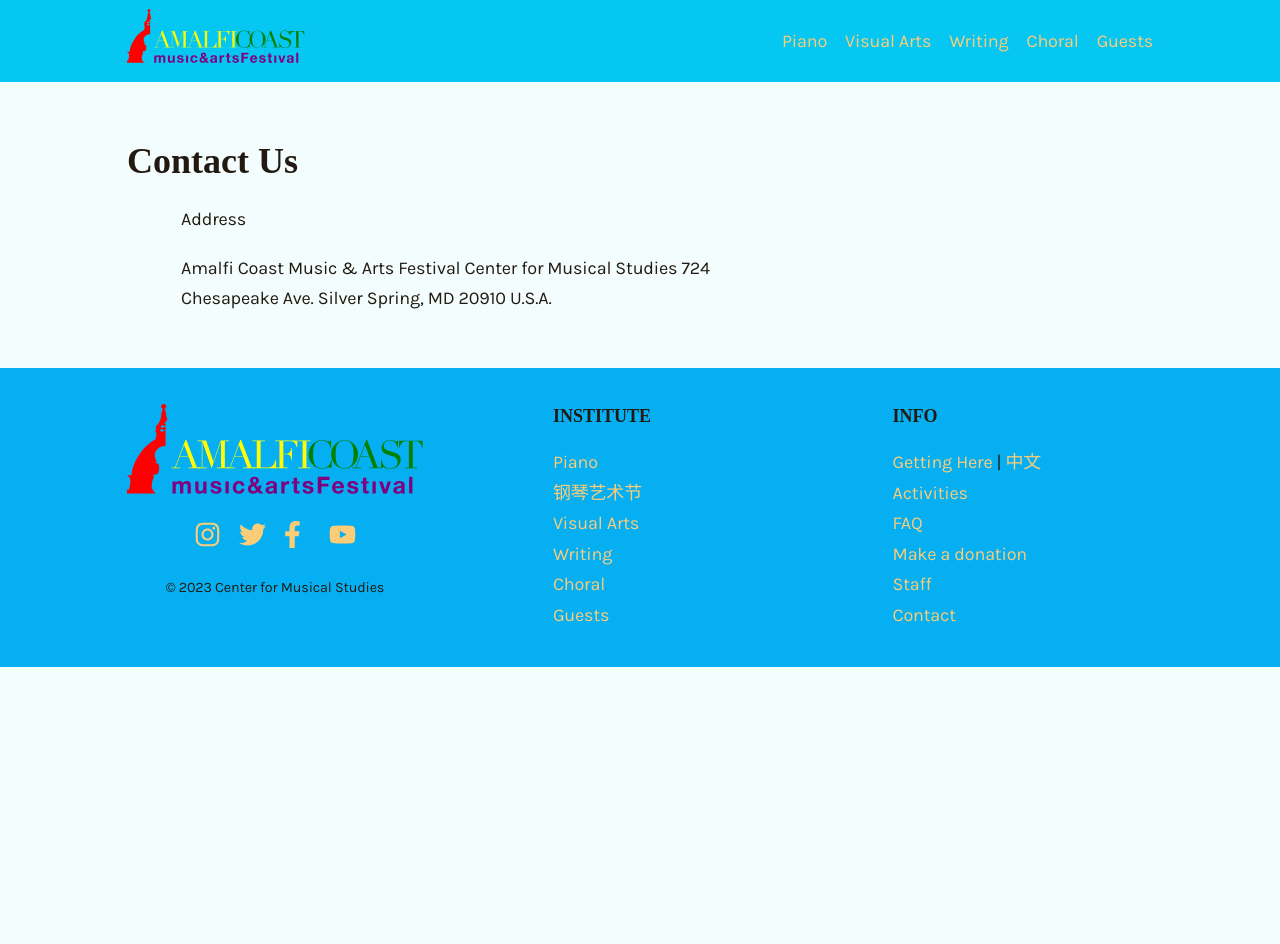
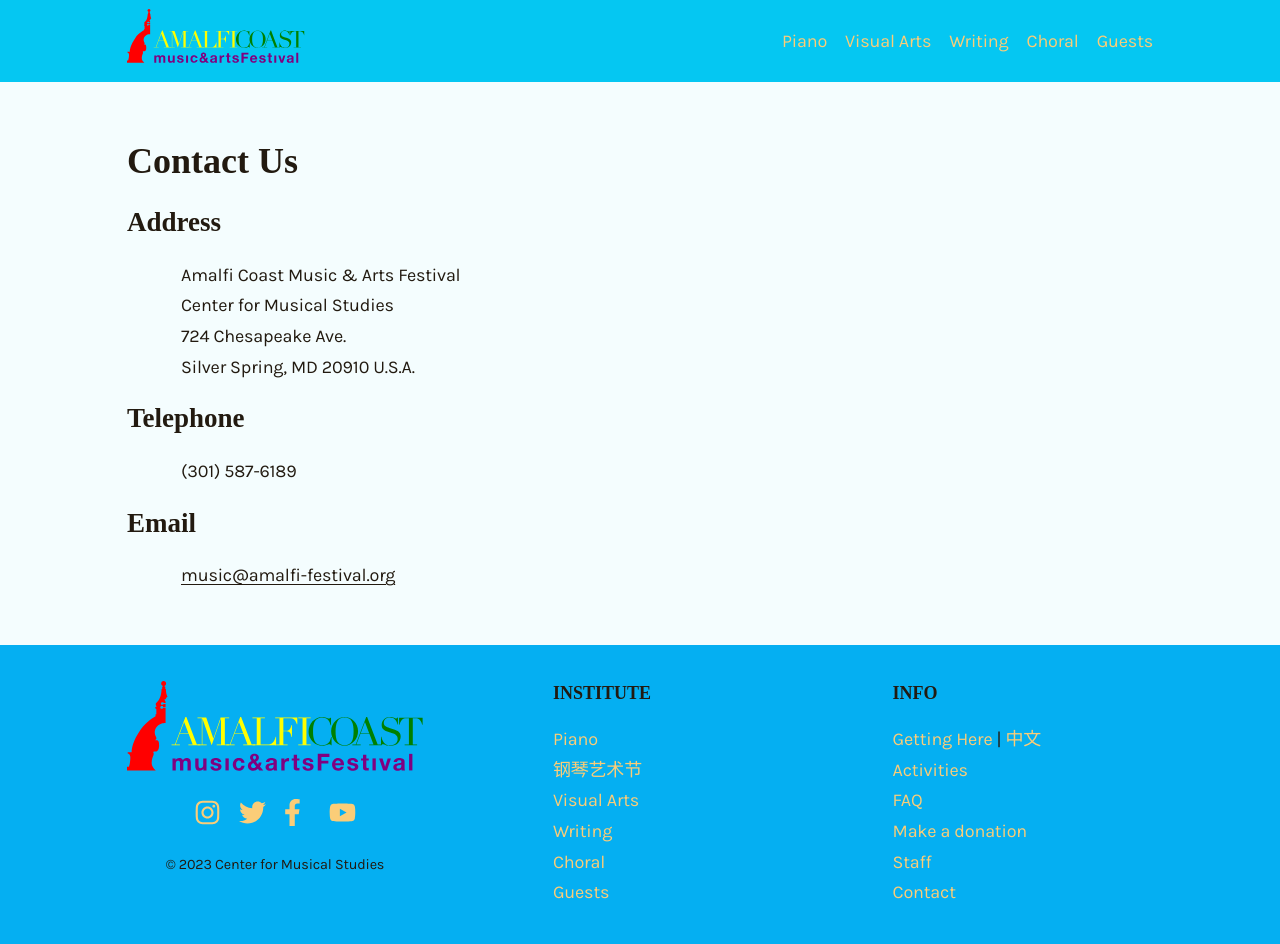
Before and after one commit to Amalfi-Festival/amalfi-festival-org, a Jekyll site: the page built from contact.md, in a window 1280 px wide. Built offline with Jekyll 4.4.1, drawn with Linux system fonts in a browser that asks for light colours; some web fonts are replaced; before the commit the page ends 900 px from its top, so only the background shows below that.

Commit message:
Add Mary Hall Surface to writing program
Add map to travel page. Format contact page

```diff
--- a/_layouts/faculty.html
+++ b/_layouts/faculty.html
@@ -13,7 +13,7 @@
 {%- for program in site.programs -%}
     {%- for session in program.sessions -%}
         {%- if session.faculty contains page.slug -%}
-            {%- capture session-available %}{{ program.program-name | smartify }}, {{ session.session-name }} ({% include utilities/date-range.html dates=session.dates %}){% endcapture -%}
+            {%- capture session-available %}{{ program.program-name | smartify }}{% if session.session-name %}, {{ session.session-name }}{% endif %} ({% include utilities/date-range.html dates=session.dates %}){% endcapture -%}
             {%- assign availability = availability | push: session-available -%}
         {%- endif -%}
     {%- endfor -%}
--- a/assets/site/main.scss
+++ b/assets/site/main.scss
@@ -33,13 +33,21 @@
 }
 
 .logo {
-    svg {
-        aspect-ratio: 3.29;
-    }
     --logo-dome: red;
     --logo-amalfi: yellow;
     --logo-coast: green;
     --logo-festival: purple;
+
+    svg {
+        aspect-ratio: 3.29;
+
+        &:hover {
+        --logo-dome: #{$brand-light-yellow};
+        --logo-amalfi: #{$brand-light-yellow};
+        --logo-coast: #{$brand-light-yellow};
+        --logo-festival: #{$brand-light-yellow};
+        }
+    }
 }
 
 body > :is(header,footer) {
--- a/contact.md
+++ b/contact.md
@@ -3,9 +3,17 @@
 ---
 
 
-Address
+## Address
 
-Amalfi Coast Music & Arts Festival
-Center for Musical Studies
-724 Chesapeake Ave.
+Amalfi Coast Music & Arts Festival\
+Center for Musical Studies\
+724 Chesapeake Ave.\
 Silver Spring, MD 20910 U.S.A.
+
+## Telephone
+
+(301) 587-6189
+
+## Email
+
+[music@amalfi-festival.org](mailto:music@amalfi-festival.org)
```
Also changed, not shown: _faculty/Mary-Hall-Surface.md (added, +9 -0 lines), _faculty/Yoshikazu-Nagai.md (+1 -1 lines), _programs/writing.md (+21 -2 lines), getting-here.md (+12 -8 lines), assets/faculty/MHSurface1.jpeg (added).
